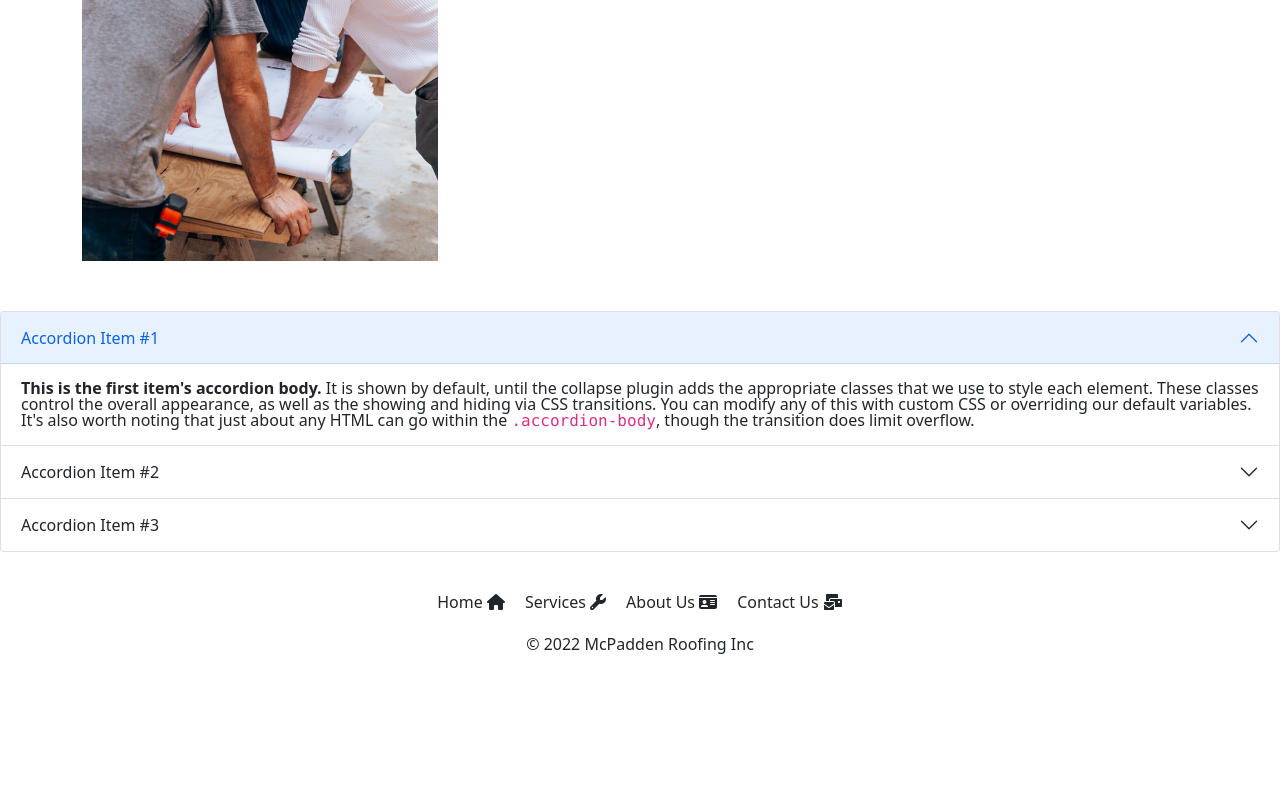
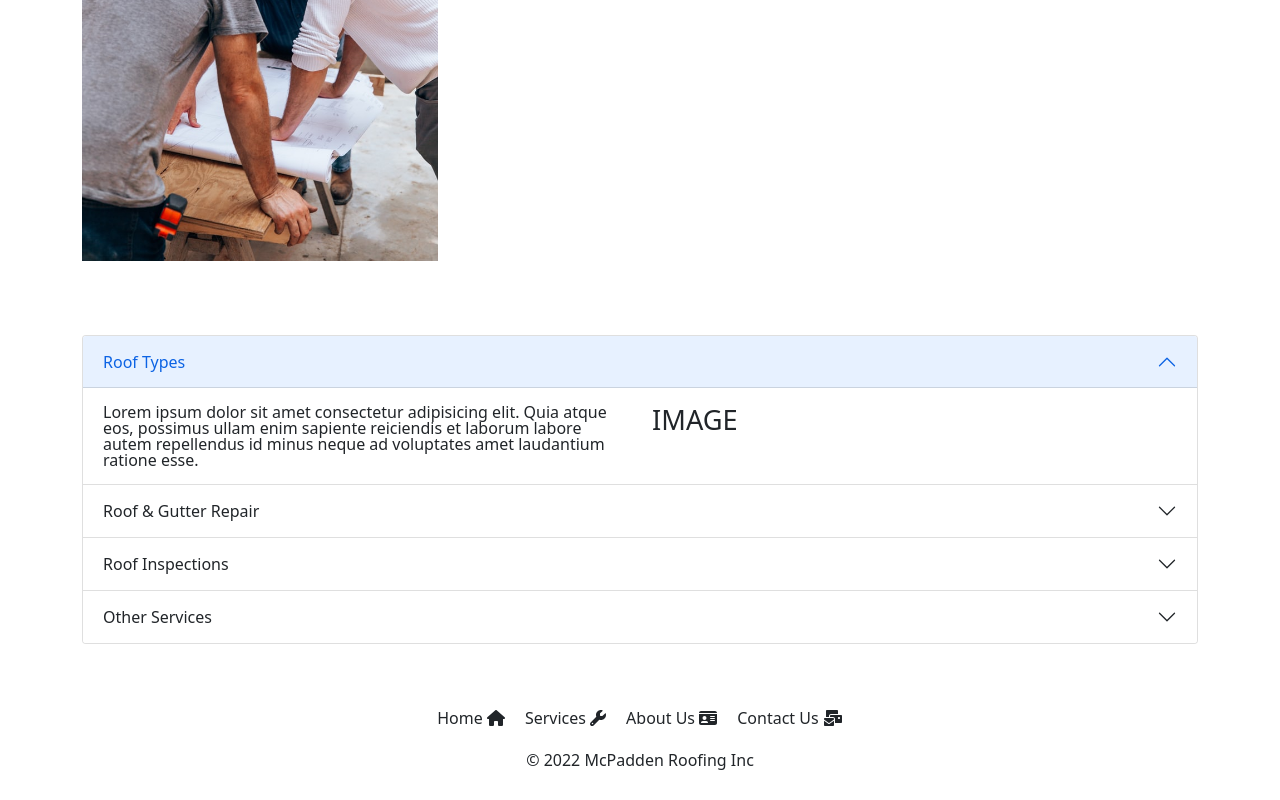
Before and after one commit to tmcfadden7/mcpadden-roofing-react-app, a React (Create React App) app: page / in a window 1280 px wide. Shown: the part 1269-2069 px from the top of the page. Before the commit the page ends 1953 px from the top, so only its background shows below. Built offline with nearby package versions, Linux system fonts and the light colour scheme.

Commit message:
add row/col to accordion body, add content

```diff
--- a/src/components/Services.js
+++ b/src/components/Services.js
@@ -1,7 +1,9 @@
 const Services = () => {
 	return (
 		<>
-			<div class='accordion' id='accordionExample'>
+			<section className='p-4'>
+				<div className='container'>
+					<div class='accordion' id='accordionServices'>
 						<div class='accordion-item'>
 							<h2 class='accordion-header' id='headingOne'>
 								<button
@@ -12,24 +14,27 @@ const Services = () => {
 									aria-expanded='true'
 									aria-controls='collapseOne'
 								>
-							Accordion Item #1
+									Roof Types
 								</button>
 							</h2>
 							<div
 								id='collapseOne'
 								class='accordion-collapse collapse show'
 								aria-labelledby='headingOne'
-						data-bs-parent='#accordionExample'
+								data-bs-parent='#accordionServices'
 							>
 								<div class='accordion-body'>
-							<strong>This is the first item's accordion body.</strong> It is
-							shown by default, until the collapse plugin adds the appropriate
-							classes that we use to style each element. These classes control
-							the overall appearance, as well as the showing and hiding via CSS
-							transitions. You can modify any of this with custom CSS or
-							overriding our default variables. It's also worth noting that just
-							about any HTML can go within the <code>.accordion-body</code>,
-							though the transition does limit overflow.
+									<div className='row'>
+										<div className='col-md-6 col-12'>
+											Lorem ipsum dolor sit amet consectetur adipisicing elit.
+											Quia atque eos, possimus ullam enim sapiente reiciendis et
+											laborum labore autem repellendus id minus neque ad
+											voluptates amet laudantium ratione esse.
+										</div>
+										<div className='col-md-6 col-12'>
+											<h1>IMAGE</h1>
+										</div>
+									</div>
 								</div>
 							</div>
 						</div>
@@ -43,24 +48,27 @@ const Services = () => {
 									aria-expanded='false'
 									aria-controls='collapseTwo'
 								>
-							Accordion Item #2
+									Roof & Gutter Repair
 								</button>
 							</h2>
 							<div
 								id='collapseTwo'
 								class='accordion-collapse collapse'
 								aria-labelledby='headingTwo'
-						data-bs-parent='#accordionExample'
+								data-bs-parent='#accordionServices'
 							>
 								<div class='accordion-body'>
-							<strong>This is the second item's accordion body.</strong> It is
-							hidden by default, until the collapse plugin adds the appropriate
-							classes that we use to style each element. These classes control
-							the overall appearance, as well as the showing and hiding via CSS
-							transitions. You can modify any of this with custom CSS or
-							overriding our default variables. It's also worth noting that just
-							about any HTML can go within the <code>.accordion-body</code>,
-							though the transition does limit overflow.
+									<div className='row'>
+										<div className='col-md-6 col-12'>
+											Lorem ipsum dolor sit amet consectetur adipisicing elit.
+											Quia atque eos, possimus ullam enim sapiente reiciendis et
+											laborum labore autem repellendus id minus neque ad
+											voluptates amet laudantium ratione esse.
+										</div>
+										<div className='col-md-6 col-12'>
+											<h1>IMAGE</h1>
+										</div>
+									</div>
 								</div>
 							</div>
 						</div>
@@ -74,28 +82,67 @@ const Services = () => {
 									aria-expanded='false'
 									aria-controls='collapseThree'
 								>
-							Accordion Item #3
+									Roof Inspections
 								</button>
 							</h2>
 							<div
 								id='collapseThree'
 								class='accordion-collapse collapse'
 								aria-labelledby='headingThree'
-						data-bs-parent='#accordionExample'
+								data-bs-parent='#accordionServices'
 							>
 								<div class='accordion-body'>
-							<strong>This is the third item's accordion body.</strong> It is
-							hidden by default, until the collapse plugin adds the appropriate
-							classes that we use to style each element. These classes control
-							the overall appearance, as well as the showing and hiding via CSS
-							transitions. You can modify any of this with custom CSS or
-							overriding our default variables. It's also worth noting that just
-							about any HTML can go within the <code>.accordion-body</code>,
-							though the transition does limit overflow.
+									<div className='row'>
+										<div className='col-md-6 col-12'>
+											Lorem ipsum dolor sit amet consectetur adipisicing elit.
+											Quia atque eos, possimus ullam enim sapiente reiciendis et
+											laborum labore autem repellendus id minus neque ad
+											voluptates amet laudantium ratione esse.
+										</div>
+										<div className='col-md-6 col-12'>
+											<h1>IMAGE</h1>
 										</div>
 									</div>
 								</div>
 							</div>
+						</div>
+						<div class='accordion-item'>
+							<h2 class='accordion-header' id='headingFour'>
+								<button
+									class='accordion-button collapsed'
+									type='button'
+									data-bs-toggle='collapse'
+									data-bs-target='#collapseFour'
+									aria-expanded='false'
+									aria-controls='collapseFour'
+								>
+									Other Services
+								</button>
+							</h2>
+							<div
+								id='collapseFour'
+								class='accordion-collapse collapse'
+								aria-labelledby='headingFour'
+								data-bs-parent='#accordionServices'
+							>
+								<div class='accordion-body'>
+									<div className='row'>
+										<div className='col-md-6 col-12'>
+											Lorem ipsum dolor sit amet consectetur adipisicing elit.
+											Quia atque eos, possimus ullam enim sapiente reiciendis et
+											laborum labore autem repellendus id minus neque ad
+											voluptates amet laudantium ratione esse.
+										</div>
+										<div className='col-md-6 col-12'>
+											<h1>IMAGE</h1>
+										</div>
+									</div>
+								</div>
+							</div>
+						</div>
+					</div>
+				</div>
+			</section>
 		</>
 	);
 };
```
Lines whose indentation alone changed are shown as unchanged.
